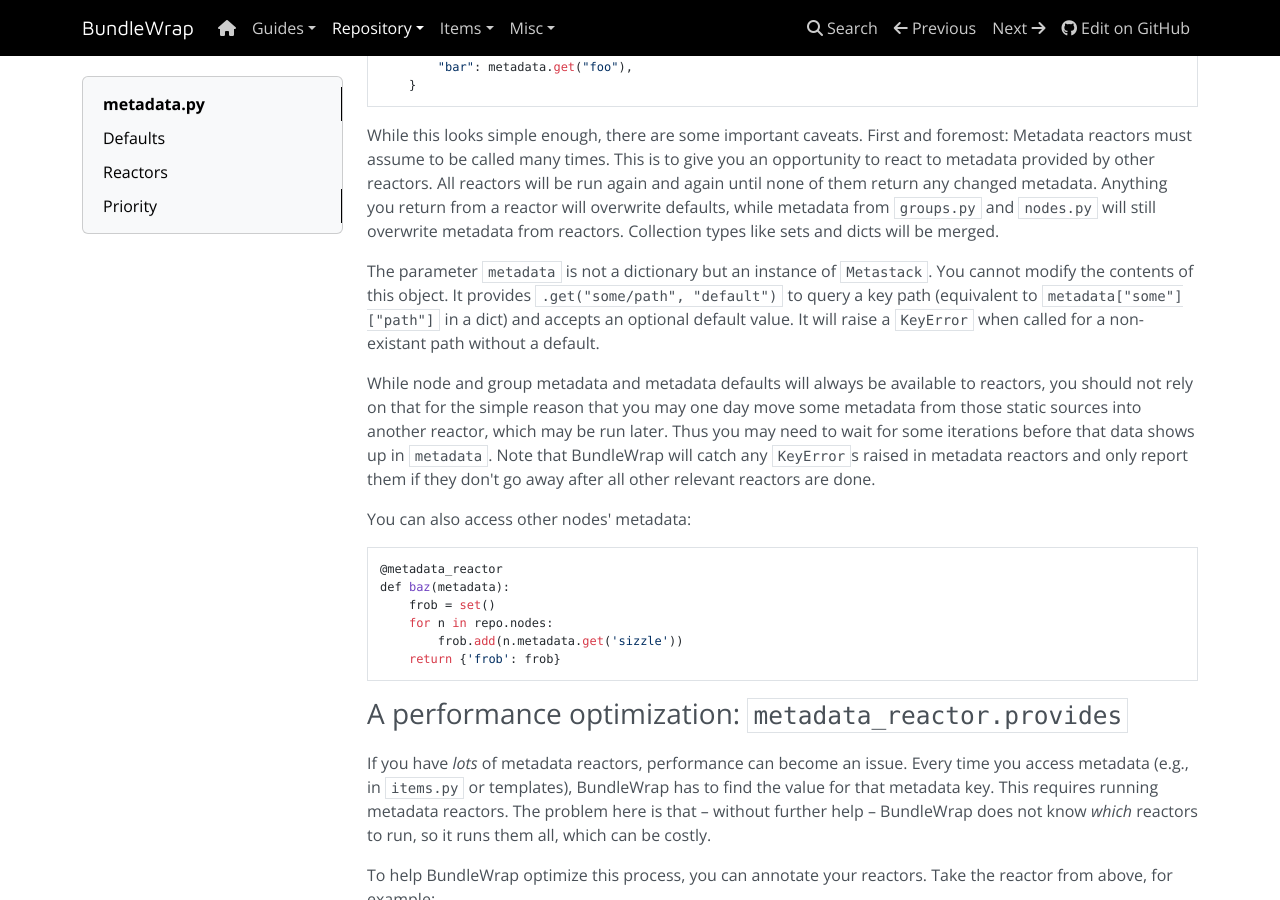
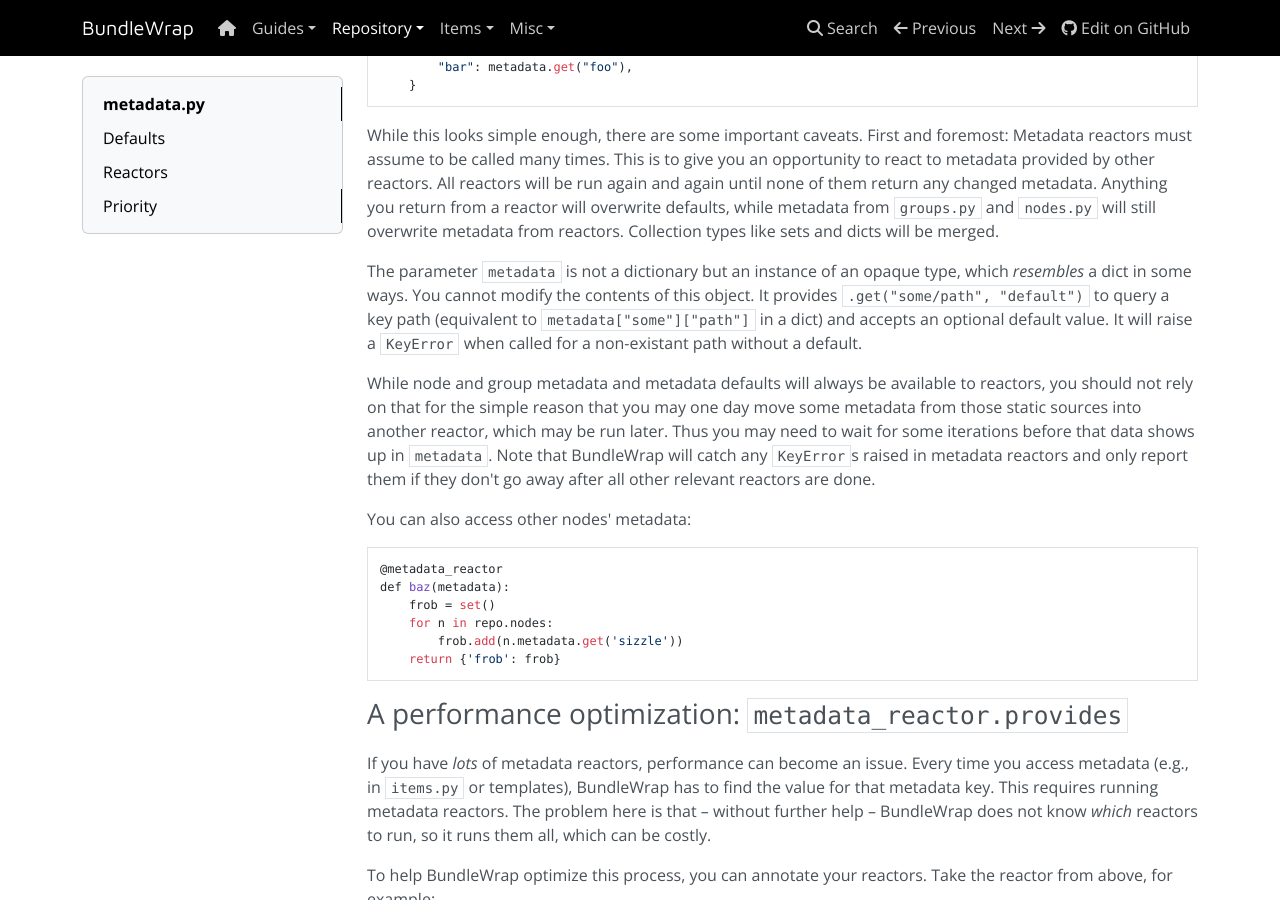
Before and after one commit to bundlewrap/bundlewrap, an MkDocs documentation site: the page built from docs/content/repo/metadata.py.md, in a window 1280 px wide and 900 px high, scrolled down 648 px. Built offline with MkDocs 1.6.1, drawn with Linux system fonts in a browser that asks for light colours; nearby versions of some CDN libraries.

Commit message:
docs/metadata: Remove reference to Metastack
CC #769.

```diff
--- a/docs/content/repo/metadata.py.md
+++ b/docs/content/repo/metadata.py.md
@@ -26,7 +26,7 @@
 
 While this looks simple enough, there are some important caveats. First and foremost: Metadata reactors must assume to be called many times. This is to give you an opportunity to react to metadata provided by other reactors. All reactors will be run again and again until none of them return any changed metadata. Anything you return from a reactor will overwrite defaults, while metadata from `groups.py` and `nodes.py` will still overwrite metadata from reactors. Collection types like sets and dicts will be merged.
 
-The parameter `metadata` is not a dictionary but an instance of `Metastack`. You cannot modify the contents of this object. It provides `.get("some/path", "default")` to query a key path (equivalent to `metadata["some"]["path"]` in a dict) and accepts an optional default value. It will raise a `KeyError` when called for a non-existant path without a default.
+The parameter `metadata` is not a dictionary but an instance of an opaque type, which *resembles* a dict in some ways. You cannot modify the contents of this object. It provides `.get("some/path", "default")` to query a key path (equivalent to `metadata["some"]["path"]` in a dict) and accepts an optional default value. It will raise a `KeyError` when called for a non-existant path without a default.
 
 While node and group metadata and metadata defaults will always be available to reactors, you should not rely on that for the simple reason that you may one day move some metadata from those static sources into another reactor, which may be run later. Thus you may need to wait for some iterations before that data shows up in `metadata`. Note that BundleWrap will catch any `KeyError`s raised in metadata reactors and only report them if they don't go away after all other relevant reactors are done.
 
```
